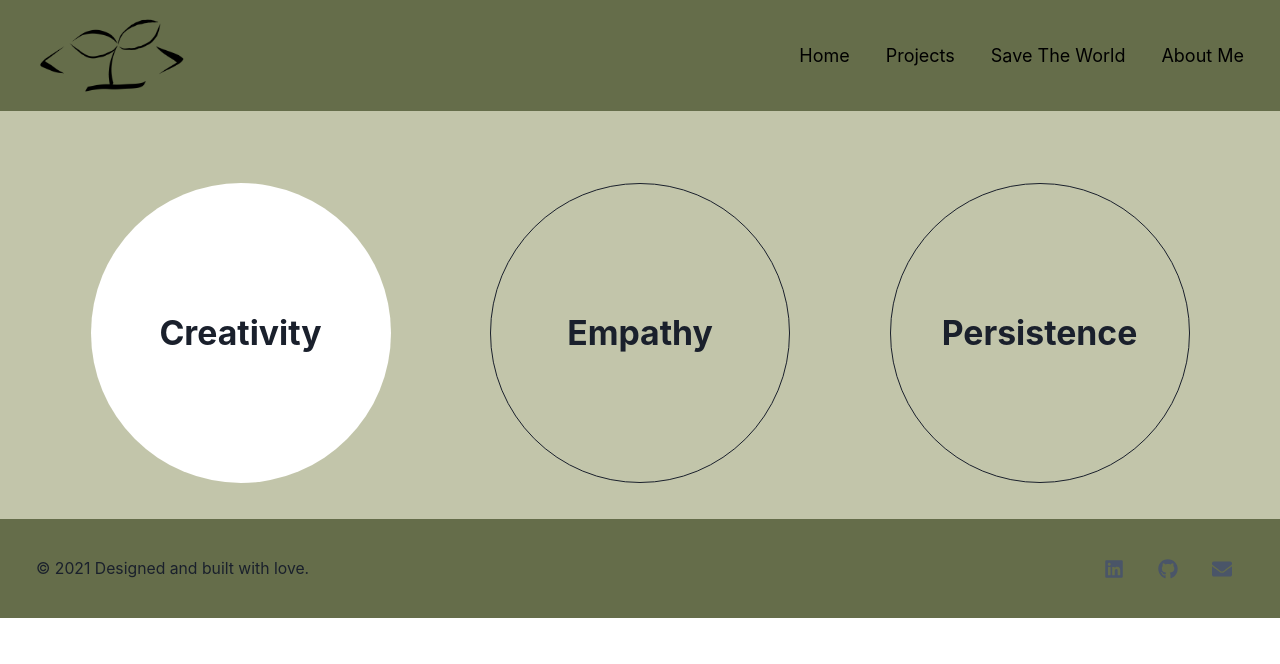
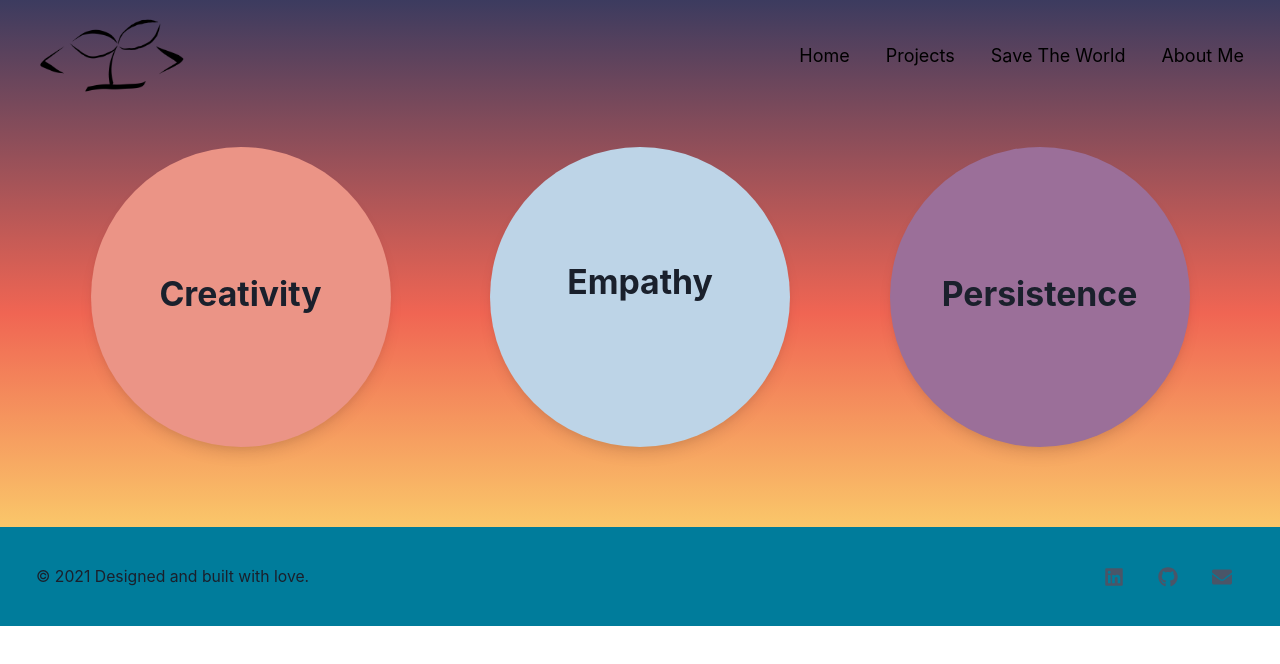
Before and after one commit to chriszhang08/personal-website, a Next.js app: page / in a window 1280 px wide. Shown: the top 664 px of the page. Built offline with nearby package versions, Linux system fonts and the light colour scheme.

Commit message:
Freaking flip animations

```diff
--- a/components/footer/footer.js
+++ b/components/footer/footer.js
@@ -15,7 +15,7 @@ const Footer = () => (
       base: "4",
       md: "8",
     }}
-    bg={colors.olive}
+    bg={colors.oceanBlue}
   >
     <Stack spacing="10" divider={<StackDivider />}>
       <Stack
--- a/components/navbar/navbar.js
+++ b/components/navbar/navbar.js
@@ -31,7 +31,9 @@ const MenuToggle = ({ toggle, isOpen }) => {
 const MenuItem = ({ children, isLast, to = "/" }) => {
   return (
     <Link href={to} textDecoration="none">
-      <Text display="flex">{children}</Text>
+      <Text display="flex" _hover={{ color: "#ffffff" }}>
+        {children}
+      </Text>
     </Link>
   );
 };
@@ -73,7 +75,6 @@ const Navbar = (props) => {
       marginBottom={8}
       w="100%"
       color="black"
-      bg={colors.olive}
     >
       {/* can put logo here */}
       <Link href="/">
--- a/pages/_app.js
+++ b/pages/_app.js
@@ -2,7 +2,7 @@ import "../styles/global.css";
 import Navbar from "../components/navbar/navbar";
 import Footer from "../components/footer/footer";
 import Head from "next/head";
-import { ChakraProvider, Stack, theme } from "@chakra-ui/react";
+import { ChakraProvider, Stack, Flex, theme } from "@chakra-ui/react";
 import colors from "../styles/config/colors";
 
 const customTheme = {
@@ -19,12 +19,21 @@ export default function App({ Component, pageProps }) {
       <Head>
         <title>Chris Zhang</title>
       </Head>
-      <Stack direction={"column"} spacing={8} bg={colors.laurel}>
-        <Navbar />
+      <Flex
+        direction={"column"}
+        bgGradient="linear(to-b, #3c3b5f, #f06553, #fff474)"
+        flexFlow="column"
+      >
+        <Navbar flexGrow={0} flexShrink={1} flexBasis="auto" />
         {/* fix link css */}
-        <Component {...pageProps} />
-        <Footer />
-      </Stack>
+        <Component
+          flexGrow={1}
+          flexShrink={1}
+          flexBasis="auto"
+          {...pageProps}
+        />
+        <Footer flexGrow={0} flexShrink={1} flexBasis="40px" />
+      </Flex>
     </ChakraProvider>
   );
 }
--- a/pages/index.js
+++ b/pages/index.js
@@ -8,21 +8,39 @@ import {
   Flex,
   Link,
   Tooltip,
+  Button,
 } from "@chakra-ui/react";
 import Image from "next/image";
-import { Fragment } from "react";
+import { Fragment, FC, useState } from "react";
 import colors from "../styles/config/colors";
 import { motion } from "framer-motion";
 
 const MotionFlex = motion(Flex);
 
+// const Card: FC<CardProps> = ({ style, ...rest }) => {
+//   return (<MotionFlex initial={{ rotateY: -180 }}
+//     exit={{ rotateY: -180 }}
+//     animate={{ rotateY: 0 }}
+//     transition={{ type: "spring", damping: 20, stiffness: 80 }}
+//     style={{
+//       ...style,
+//       position: "absolute",
+//       WebkitBackfaceVisibility: "hidden",
+//       width: 345,
+//       height: 345,
+//     }}
+//     {...rest}></MotionFlex>
+// };
+
 export default function Home() {
+  const [flip, setFlip] = useState(true);
+  const [flip2, setFlip2] = useState(true);
+  const [flip3, setFlip3] = useState(true);
+
   return (
     <Fragment>
       <Stack direction={"row"} justifyContent="space-evenly">
         <MotionFlex
-          as="a"
-          href="/bio"
           width="300px"
           height="300px"
           flexDirection="column"
@@ -30,135 +48,181 @@ export default function Home() {
           justifyContent="center"
           borderRadius="50%"
           padding="5"
-          bg="white"
+          bg={colors.cloudPink}
+          boxShadow="lg"
           drag
           dragConstraints={{ left: -100, right: 1000, top: -100, bottom: 100 }}
+          transition={{
+            duration: 0.7,
+            type: "spring",
+            damping: 20,
+            stiffness: 80,
+          }}
+          onMouseEnter={() => setFlip(false)}
+          onMouseLeave={() => setFlip(true)}
         >
-          {/* add button to go to bio page */}
-          {/* on click make it flip */}
-          <Text fontSize="3xl" fontWeight="bold">
+          <MotionFlex
+            alignSelf="center"
+            position="relative"
+            top="22%"
+            transition={{ duration: 0.7 }}
+            initial={{ rotateY: 0 }}
+            animate={{ rotateY: flip ? 0 : 180 }}
+            sx={{ backfaceVisibility: "hidden" }}
+          >
+            <Text
+              as="a"
+              href="/bio"
+              fontSize="3xl"
+              fontWeight="bold"
+              textAlign="center"
+            >
               Creativity
             </Text>
           </MotionFlex>
           <MotionFlex
+            position="relative"
+            top="-5%"
+            transition={{ duration: 0.7 }}
+            initial={{ rotateY: 180 }}
+            animate={{ rotateY: flip ? 180 : 0 }}
+            sx={{ backfaceVisibility: "hidden" }}
+          >
+            <Text
               as="a"
-          href="/save-the-world"
-          border="1px"
+              href="/bio"
+              fontSize="sm"
+              fontWeight="bold"
+              textAlign="center"
+            >
+              Creativity is an integral part of innovation, and it is the
+              foundation of my passions and work interests. Learn more about my
+              creative self here.
+            </Text>
+          </MotionFlex>
+        </MotionFlex>
+        <MotionFlex
           width="300px"
           height="300px"
           flexDirection="column"
           textAlign="center"
           justifyContent="center"
           borderRadius="50%"
+          padding="5"
+          boxShadow="lg"
           drag
           dragConstraints={{ left: -600, right: 600, top: -100, bottom: 100 }}
+          bg={colors.cloudBlue}
+          transition={{
+            duration: 0.7,
+            type: "spring",
+            damping: 20,
+            stiffness: 80,
+          }}
+          onMouseEnter={() => setFlip2(false)}
+          onMouseLeave={() => setFlip2(true)}
         >
-          <Text fontSize="3xl" fontWeight="bold">
+          <MotionFlex
+            alignSelf="center"
+            position="relative"
+            top="22%"
+            transition={{ duration: 0.7 }}
+            initial={{ rotateY: 0 }}
+            animate={{ rotateY: flip2 ? 0 : 180 }}
+            sx={{ backfaceVisibility: "hidden" }}
+          >
+            <Text
+              as="a"
+              href="/bio"
+              fontSize="3xl"
+              fontWeight="bold"
+              textAlign="center"
+            >
               Empathy
             </Text>
           </MotionFlex>
           <MotionFlex
+            position="relative"
+            top="-5%"
+            transition={{ duration: 0.7 }}
+            initial={{ rotateY: 180 }}
+            animate={{ rotateY: flip2 ? 180 : 0 }}
+            sx={{ backfaceVisibility: "hidden" }}
+          >
+            <Text
               as="a"
-          href="/projects"
-          border="1px"
-          width="20%"
+              href="/bio"
+              fontSize="sm"
+              fontWeight="bold"
+              textAlign="center"
+            >
+              Empathy is the heart of my character. My sole purpose in life is
+              to help others, and inevitably, this planet. Learn more about the
+              climate crisis here.
+            </Text>
+          </MotionFlex>
+        </MotionFlex>
+        <MotionFlex
+          width="300px"
+          height="300px"
           flexDirection="column"
           textAlign="center"
           justifyContent="center"
           borderRadius="50%"
-          width="300px"
-          height="300px"
+          padding="5"
+          bg={colors.cloudPurple}
+          boxShadow="lg"
           drag
           dragConstraints={{ left: -1000, right: 100, top: -100, bottom: 100 }}
+          transition={{
+            duration: 0.7,
+            type: "spring",
+            damping: 20,
+            stiffness: 80,
+          }}
+          onMouseEnter={() => setFlip3(false)}
+          onMouseLeave={() => setFlip3(true)}
         >
-          <Text fontSize="3xl" fontWeight="bold">
+          <MotionFlex
+            alignSelf="center"
+            position="relative"
+            top="22%"
+            transition={{ duration: 0.7 }}
+            initial={{ rotateY: 0 }}
+            animate={{ rotateY: flip3 ? 0 : 180 }}
+            sx={{ backfaceVisibility: "hidden" }}
+          >
+            <Text
+              as="a"
+              href="/bio"
+              fontSize="3xl"
+              fontWeight="bold"
+              textAlign="center"
+            >
               Persistence
             </Text>
           </MotionFlex>
-
-        {/* <Stack
-            direction="row"
-            width={["90%", "80%", "70%", "80%", "90%"]}
-            justifyContent="center"
+          <MotionFlex
+            position="relative"
+            top="-5%"
+            transition={{ duration: 0.7 }}
+            initial={{ rotateY: 180 }}
+            animate={{ rotateY: flip3 ? 180 : 0 }}
+            sx={{ backfaceVisibility: "hidden" }}
           >
-            <Tooltip label="Learn more about me!">
-              <Box
+            <Text
               as="a"
               href="/bio"
-                padding="6"
-                margin="4"
-                borderWidth="1px"
-                flexBasis="auto"
-                alignItems="stretch"
+              fontSize="sm"
+              fontWeight="bold"
+              textAlign="center"
             >
-                <Heading>Hi! My name is Chris Zhang</Heading>
-                <Text>
-                  I want to{" "}
-                  <Link href="/save-the-world" color={colors.blue}>
-                    save the world.
-                  </Link>
+              Persistence is the cornerstone of my work ethic. This translates
+              notably into my personal passion projects. Learn more about these
+              projects here.
             </Text>
-              </Box>
-            </Tooltip>
-            <Tooltip label="See my projects!">
-              <Box
-                as="a"
-                href="/projects"
-                p="6"
-                m="4"
-                borderWidth="1px"
-                flexBasis="auto"
-              >
-                <Heading as="h3" size="lg" mb="2">
-                  TheFantasyAnalyst &larr;
-                </Heading>
-                <Text fontSize="lg">
-                  I suck at fantasy football. So I made an app that tells me why
-                  I suck at fantasy football. <br /> <br />
-                  It's filled with innovative metrics like an automatic lineup
-                  optimizer, an adjusted one-vs-all record, and a full-league
-                  redraft.
-                </Text>
-              </Box>
-            </Tooltip>
-          </Stack>
-          <Stack direction={"row"} width={["90%", "80%", "70%", "80%", "90%"]}>
-            <Box
-              as="a"
-              href="/bio"
-              p="6"
-              m="4"
-              borderWidth="1px"
-              flexBasis="auto"
-            >
-              <Heading>The World is Dying</Heading>
-              <Text>
-                I want to{" "}
-                <Link href="/save-the-world" color={colors.blue}>
-                  save the world.
-                </Link>
-              </Text>
-            </Box>
-            <Box
-              as="a"
-              href="/projects"
-              p="6"
-              m="4"
-              borderWidth="1px"
-              flexBasis="auto"
-            >
-              <Heading as="h3" size="lg" mb="2">
-                TheFantasyAnalyst &larr;
-              </Heading>
-              <Text fontSize="lg">
-                I suck at fantasy football. So I made an app that tells me why I
-                suck at fantasy football. <br /> <br />
-                It's filled with innovative metrics like an automatic lineup
-                optimizer, an adjusted one-vs-all record, and a full-league
-                redraft.
-              </Text>
-            </Box>
-          </Stack> */}
+          </MotionFlex>
+        </MotionFlex>
       </Stack>
     </Fragment>
   );
--- a/styles/global.css
+++ b/styles/global.css
@@ -18,7 +18,7 @@ a {
 }
 
 a:hover {
-  /* text-decoration: underline; */
+  text-decoration: none;
 }
 
 img {
```
Also changed, not shown: styles/config/colors.js (+12 -4 lines). Lines whose indentation alone changed are shown as unchanged.
